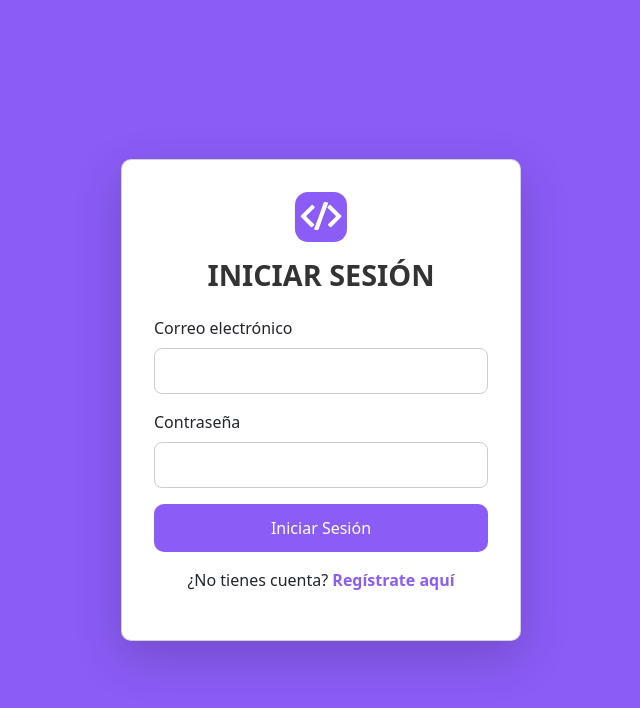
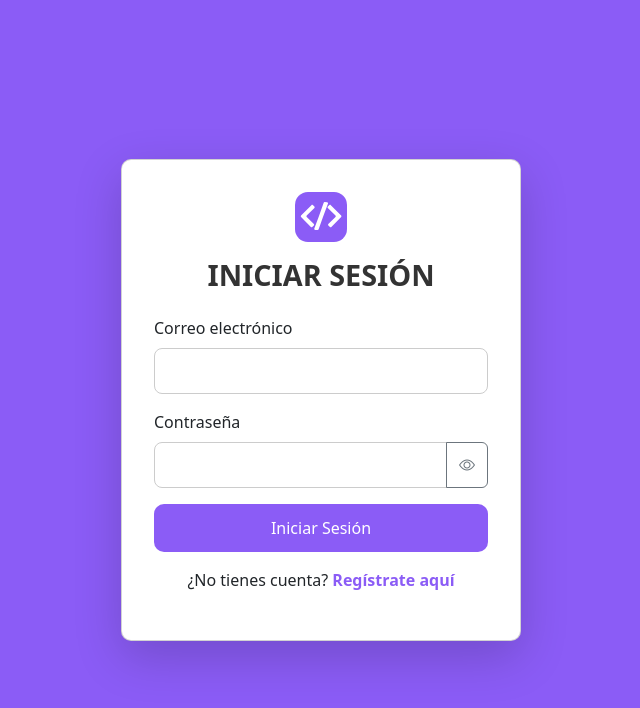
Before and after one commit to MarioGarcia0211/devchallenge, a Vue app: page /login in a window 1280 px wide. Shown: the top 708 px of the page, without its empty margins (319-959 px from the left). Built offline with nearby package versions, Linux system fonts and the light colour scheme; no server answers.

Commit message:
Se agrego la funcionalidad de mostrar contraseña en el login

```diff
--- a/src/views/Login.vue
+++ b/src/views/Login.vue
@@ -32,7 +32,23 @@
           <!-- Contraseña -->
           <div class="mb-3">
             <label class="form-label">Contraseña</label>
-            <input type="password" class="form-control" v-model="clave" />
+            <div class="input-group">
+              <input
+                :type="mostrarClave ? 'text' : 'password'"
+                class="form-control"
+                v-model="clave"
+              />
+              <button
+                class="btn btn-outline-secondary"
+                type="button"
+                @click="mostrarClave = !mostrarClave"
+                :aria-label="
+                  mostrarClave ? 'Ocultar contraseña' : 'Mostrar contraseña'
+                "
+              >
+                <i :class="mostrarClave ? 'bi bi-eye-slash' : 'bi bi-eye'"></i>
+              </button>
+            </div>
           </div>
 
           <!-- Botón -->
@@ -67,6 +83,7 @@ const correo = ref("");
 const clave = ref("");
 const router = useRouter();
 const toastRef = ref(null);
+const mostrarClave = ref(false);
 
 const login = async () => {
   if (!correo.value || !clave.value) {
```
